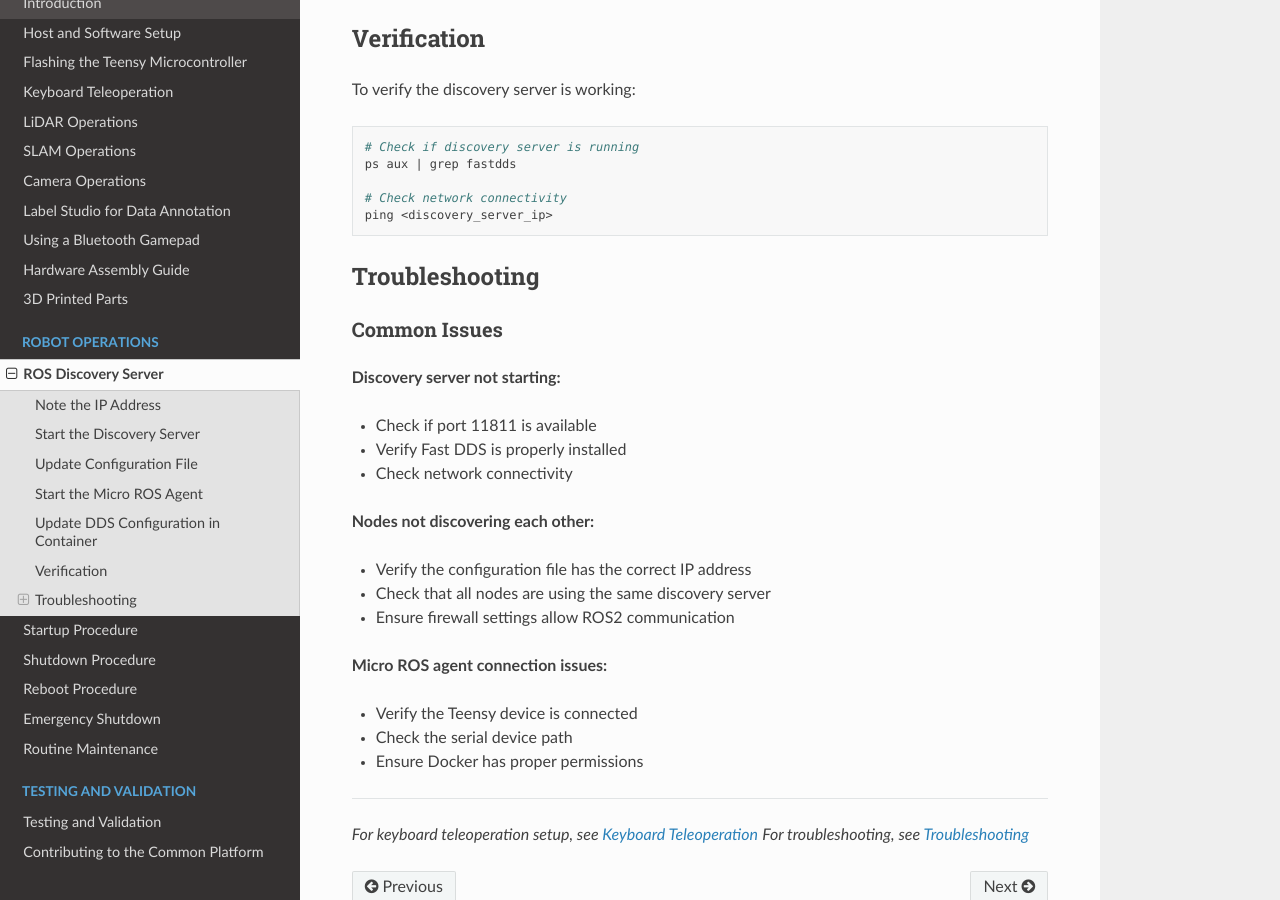
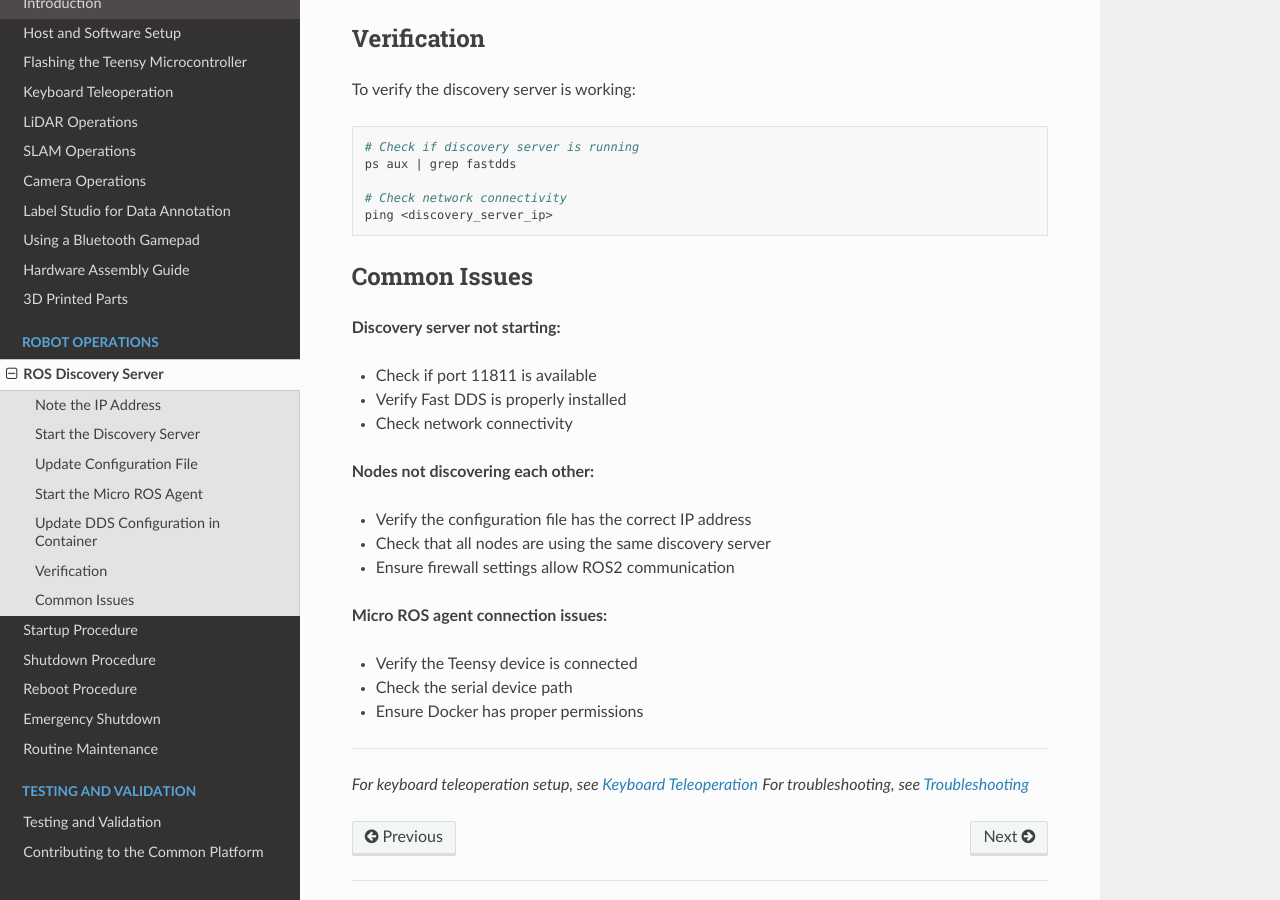
Before and after one commit to RoseCityRobotics/common_platform, a Sphinx documentation site: the page built from docs/source/operations/discovery_server.md, in a window 1280 px wide and 900 px high, scrolled down 1411 px. Built offline with Sphinx 7.4.7 and the Read the Docs theme 3.1.0, drawn with Linux system fonts in a browser that asks for light colours; pages that are not in the unit, such as notebooks, are missing from menus.

````diff
--- a/docs/source/operations/discovery_server.md
+++ b/docs/source/operations/discovery_server.md
@@ -62,9 +62,7 @@ ps aux | grep fastdds
 ping <discovery_server_ip>
 ```
 
-## Troubleshooting
-
-### Common Issues
+## Common Issues
 
 **Discovery server not starting:**
 - Check if port 11811 is available
````
Also changed, not shown: docs/source/quick_start.md (+1 -1 lines).
